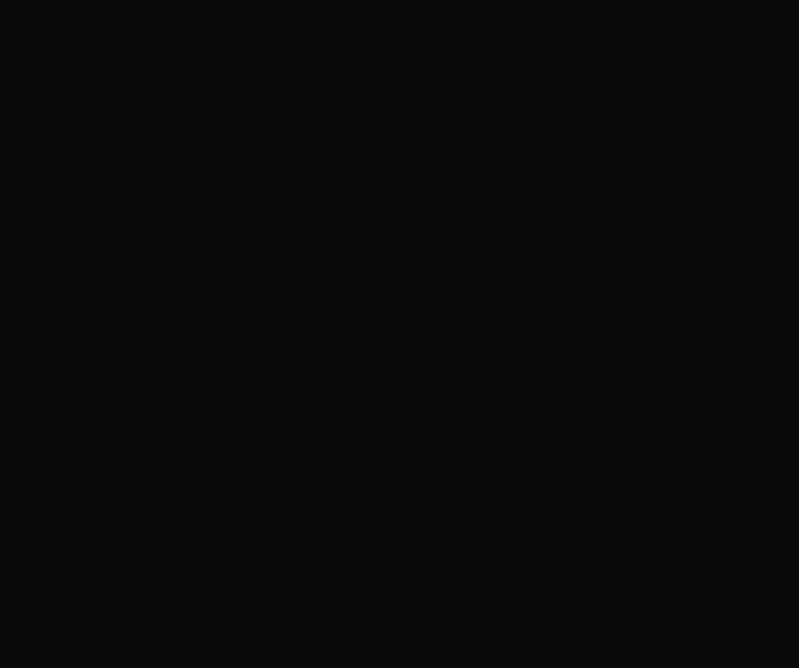
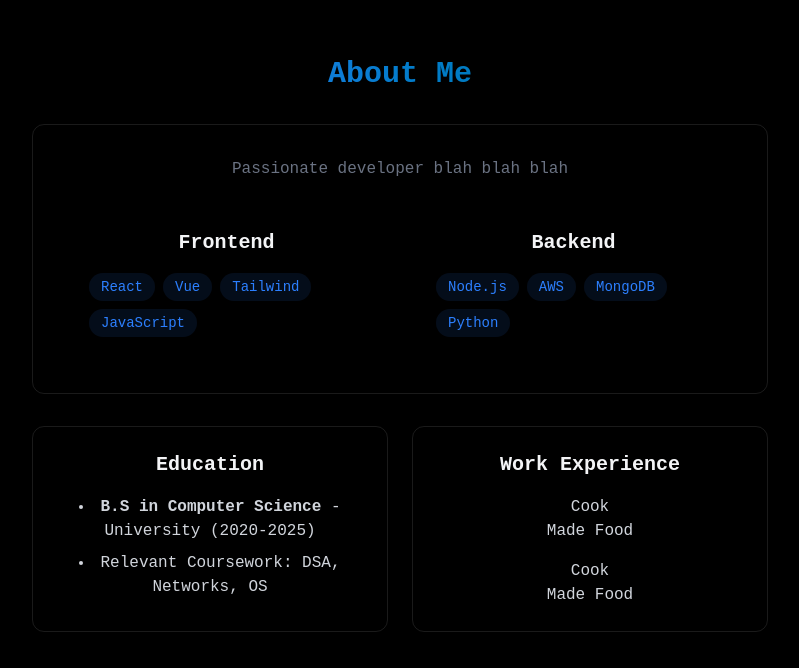
Before and after one commit to kristian-manaloto/kristianm-portfolio, a React (Vite) app: page / in a window 1280 px wide. Shown: the part 888-1556 px from the top of the page, without its empty margins (240-1039 px from the left). Before the commit the page ends 864 px from the top, so only its background shows below. Built offline with nearby package versions, Linux system fonts and the light colour scheme; a web font is replaced by a local one.

Commit message:
finishe about

```diff
--- a/src/App.jsx
+++ b/src/App.jsx
@@ -6,6 +6,7 @@ import { useState } from 'react';
 import { NavBar } from './components/NavBar';
 import { MobileMenu } from './components/MobileMenu';
 import { Home } from './components/sections/Home';
+import { About } from './components/sections/About';
 
 function App() {
   const [isLoaded, setIsLoaded] = useState(false);
@@ -21,6 +22,7 @@ function App() {
         <NavBar menuOpen={menuOpen} setMenuOpen={setMenuOpen} />
         <MobileMenu menuOpen={menuOpen} setMenuOpen={setMenuOpen} />
         <Home />
+        <About />
       </div>
     </>
   );
--- a/src/components/sections/About.jsx
+++ b/src/components/sections/About.jsx
@@ -0,0 +1,84 @@
+export const About = () => {
+  const skills1 = ['React', 'Vue', 'Tailwind', 'JavaScript'];
+
+  const skills2 = ['Node.js', 'AWS', 'MongoDB', 'Python'];
+
+  return (
+    <section
+      id="about"
+      className="min-h-screen flex items-center justify-center py-20"
+    >
+      <div className="max-w-3xl mx-auto px-4">
+        <h2
+          className="text-3xl font-bold mb-8 bg-gradient-to-r from-blue-500 to-cyan-700
+        bg-clip-text text-transparent"
+        >
+          About Me
+        </h2>
+        <div className="glass rounded-xl p-8 border-white/10 border hover:-translate-y-1 transition-all">
+          <p className="text-gray-500 mb-6">
+            Passionate developer blah blah blah
+          </p>
+
+          <div className="grid grid-cols-1 md:grid-cols-2 gap-6">
+            <div className="rounded-xl p-6 hover:-translate-y-1 transition-all">
+              <h3 className="text-xl font-bold mb-4"> Frontend </h3>
+              <div className="flex flex-wrap gap-2">
+                {skills1.map((tech, key) => (
+                  <span
+                    key={key}
+                    className="bg-blue-500/10 text-blue-500 py-1 px-3 rounded-full text-sm hover:bg-blue-500/20
+                  hover:shadow-[0_2px_8px_rgba(59,130,2246,0.2)] transition"
+                  >
+                    {tech}
+                  </span>
+                ))}
+              </div>
+            </div>
+            <div className="rounded-xl p-6 hover:-translate-y-1 transition-all">
+              <h3 className="text-xl font-bold mb-4"> Backend </h3>
+              <div className="flex flex-wrap gap-2">
+                {skills2.map((tech, key) => (
+                  <span
+                    key={key}
+                    className="bg-blue-500/10 text-blue-500 py-1 px-3 rounded-full text-sm hover:bg-blue-500/20
+                  hover:shadow-[0_2px_8px_rgba(59,130,2246,0.2)] transition"
+                  >
+                    {tech}
+                  </span>
+                ))}
+              </div>
+            </div>
+          </div>
+        </div>
+
+        <div className="grid grid-cols-1 md:grid-cols-2 gap-6 mt-8">
+          <div className="p-6 rounded-xl border-white/10 border hover:-translate-y-1 transition-all">
+            <h3 className="text-xl font-bold mb-4"> Education </h3>
+            <ul className="list-disc list-inside text-gray-300 space-y-2">
+              <li>
+                <strong> B.S in Computer Science</strong> - University
+                (2020-2025)
+              </li>
+              <li>Relevant Coursework: DSA, Networks, OS</li>
+            </ul>
+          </div>
+
+          <div className="p-6 rounded-xl border-white/10 border hover:-translate-y-1 transition-all">
+            <h3 className="text-xl font-bold mb-4"> Work Experience </h3>
+            <div className="space-y-4 text-gray-300">
+              <div>
+                <h4>Cook</h4>
+                <p>Made Food</p>
+              </div>
+              <div>
+                <h4>Cook</h4>
+                <p>Made Food</p>
+              </div>
+            </div>
+          </div>
+        </div>
+      </div>
+    </section>
+  );
+};
```
